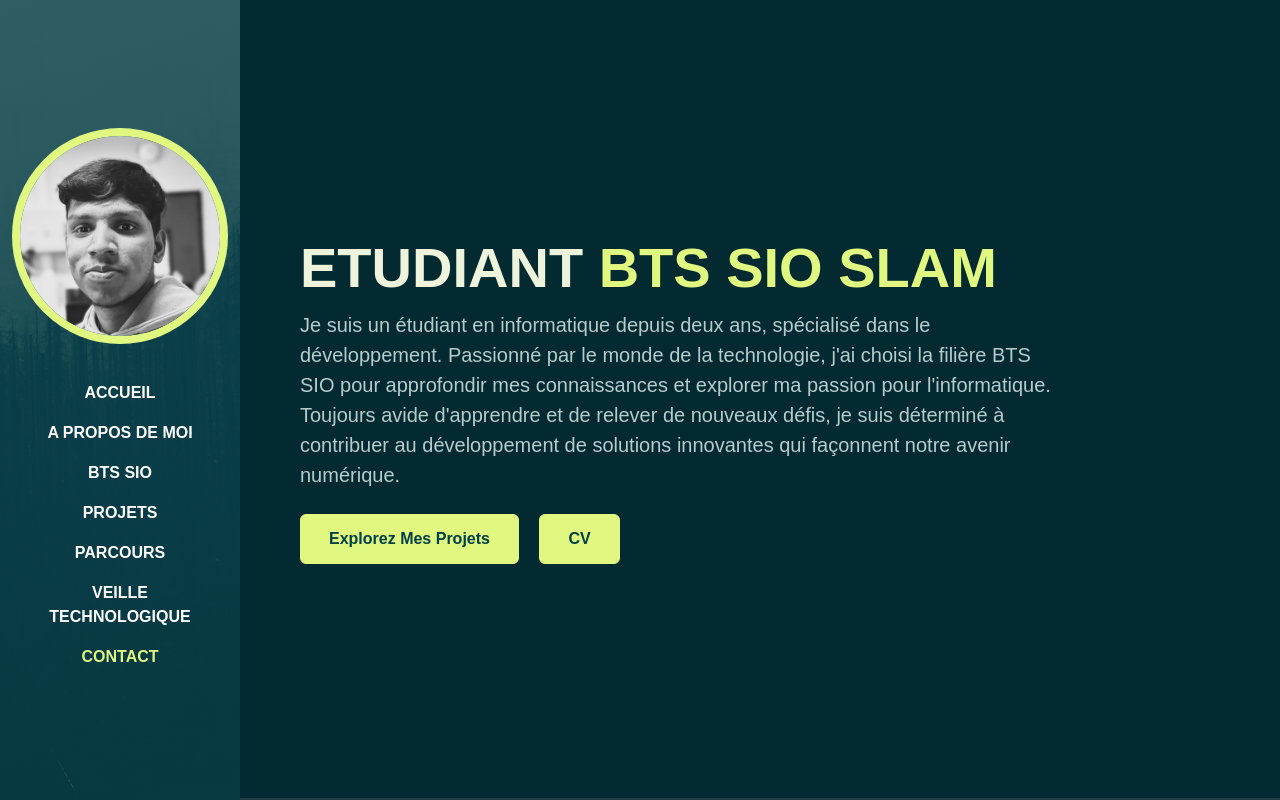
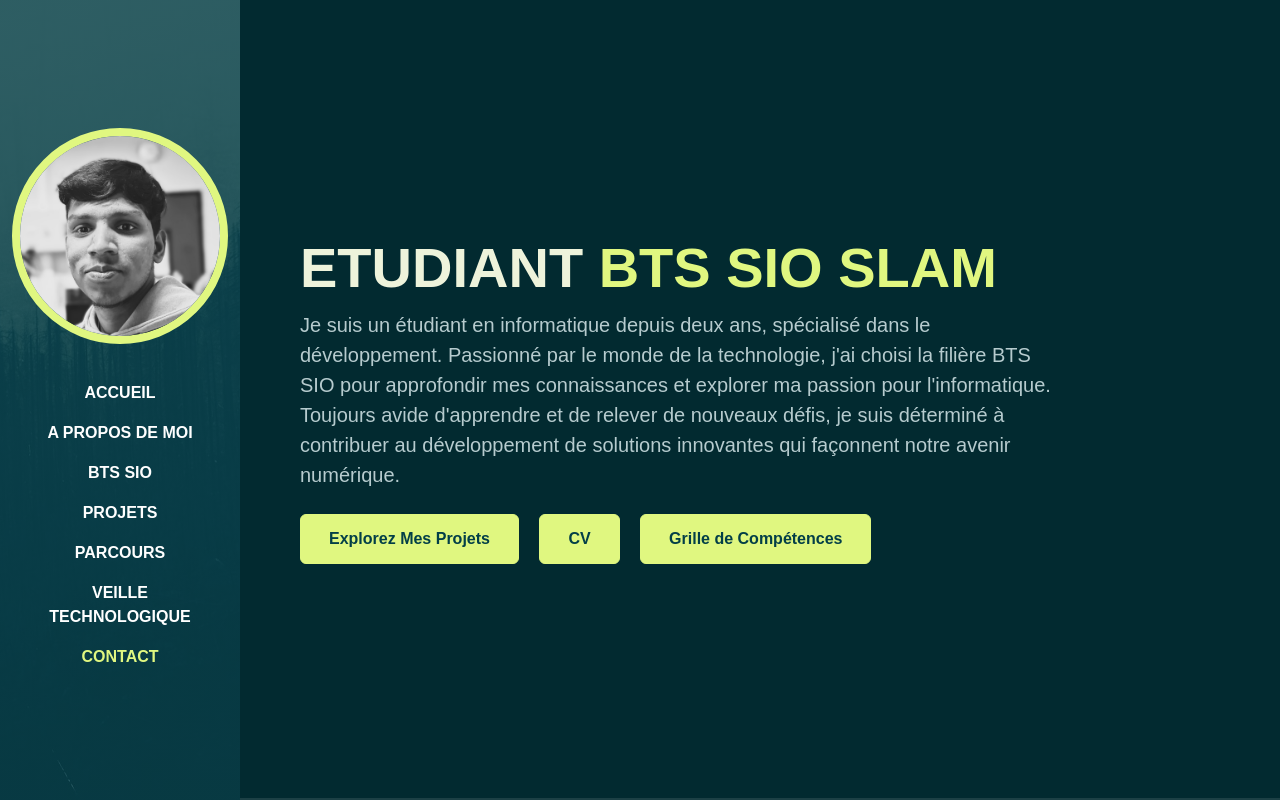
Before and after one commit to xsentoo/MyPortFolio, a plain HTML site: page index.html in a window 1280 px wide. Shown: the top 800 px of the page. Drawn offline with Linux system fonts and the light colour scheme; a web font is replaced by a local one.

Commit message:
add grille de compétence

```diff
--- a/index.html
+++ b/index.html
@@ -78,6 +78,7 @@
                         <div data-aos="fade-up" data-aos-delay="600">
                             <a href="#work" class="btn btn-brand me-3">Explorez Mes Projets</a>
                              <a href="CV.pdf" class="btn btn-brand me-3 download="Cv.pdf">CV</a>
+                             <a href="grille.pdf" class="btn btn-brand me-3 download="Cv.pdf">Grille de Compétences</a>
 
 
                         </div>
```
Also changed, not shown: 1 other file.
